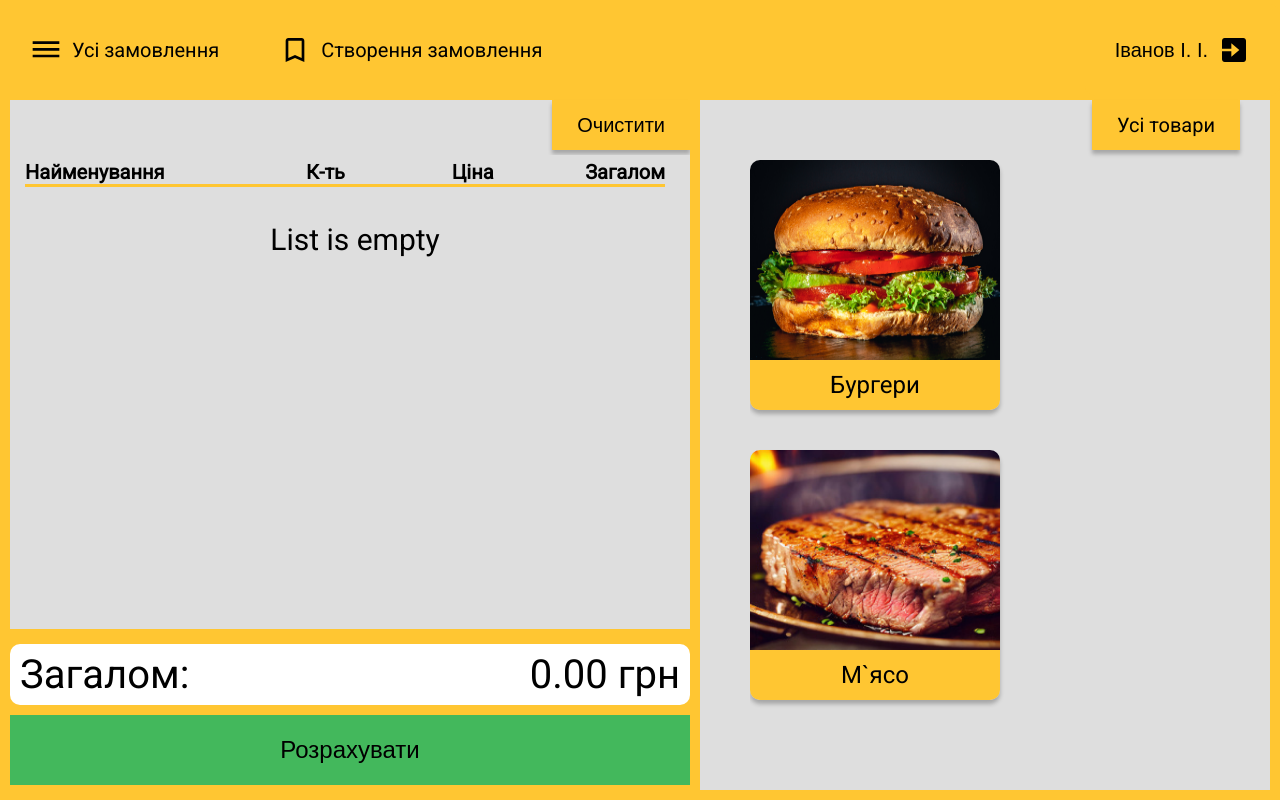
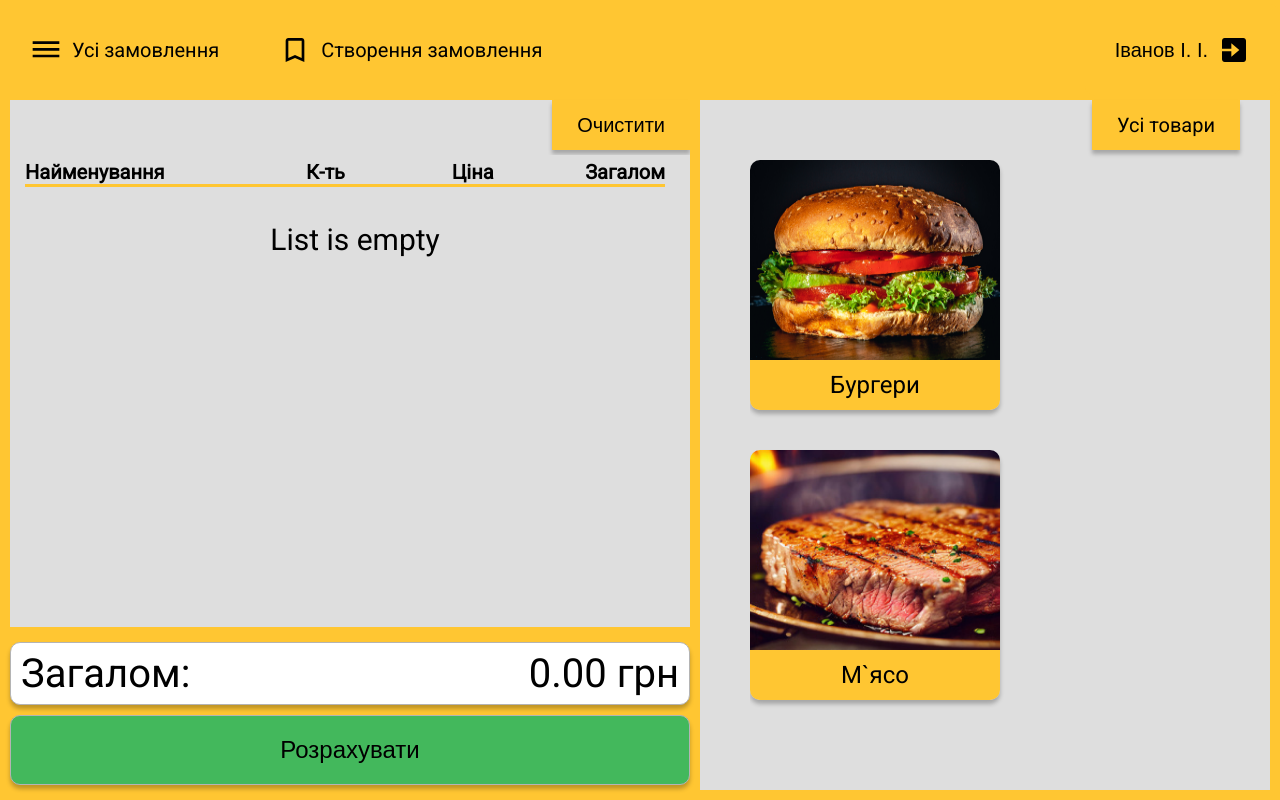
Before and after one commit to EvgenePirat/FiestaFoodProd, a React (Vite) app in the folder frontend/: page /auth in a window 1280 px wide. Both pictures are taken after a click on the button "Увійти". Built offline with nearby package versions, Linux system fonts and the light colour scheme.

Commit message:
feat: add mixin borderOut

```diff
--- a/frontend/src/pages/CreateOrderPage/components/AsideBar/AsideBar.module.scss
+++ b/frontend/src/pages/CreateOrderPage/components/AsideBar/AsideBar.module.scss
@@ -67,7 +67,7 @@
     padding: 7px 10px;
     font-size: 4rem;
     background-color: $colorContentLight;
-    border-radius: 10px;
+    @include borderOut();
   }
 }
 
@@ -79,6 +79,6 @@
   align-items: center;
   justify-content: center;
   font-size: 2.4rem;
-  border: none;
   cursor: pointer;
+  @include borderOut();
 }
--- a/frontend/src/pages/CreateOrderPage/components/PopupSubmitClear/PopupSubmitClear.module.scss
+++ b/frontend/src/pages/CreateOrderPage/components/PopupSubmitClear/PopupSubmitClear.module.scss
@@ -1,4 +1,5 @@
 @import "../../../../scss/variables.scss";
+@import "../../../../scss/mixins.scss";
 
 .content {
   flex: 1;
@@ -21,10 +22,8 @@
   height: 50px;
   width: 100px;
   font-size: 2rem;
-  border: 1px solid $colorButtonBorder;
-  border-radius: 10px;
   cursor: pointer;
-  box-shadow: 0 4px 4px 0 $colorBoxShadow;
+  @include borderOut();
 
   &.submit {
     background-color: $colorSuccess;
--- a/frontend/src/scss/mixins.scss
+++ b/frontend/src/scss/mixins.scss
@@ -37,3 +37,9 @@
     background: $colorScrollbarHover;
   }
 }
+
+@mixin borderOut() {
+  border: 1px solid $colorBorder;
+  border-radius: 10px;
+  box-shadow: 0 4px 4px 0 $colorBoxShadow;
+}
--- a/frontend/src/scss/variables.scss
+++ b/frontend/src/scss/variables.scss
@@ -6,6 +6,7 @@ $colorSecondaryActive: #E0BA00;
 $colorContentLight: #FFFFFF;
 
 $colorBack: #DEDEDE;
+$colorBorder: #B4B4B4;
 
 $colorAuthPage: #FAD00A;
 
@@ -14,7 +15,6 @@ $colorDanger: #FF0000;
 $colorDangerDark: #D26E6E;
 
 $colorOrderItemBack: #AEAEAE;
-$colorButtonBorder: #B4B4B4;
 
 $colorScrollbar: #CECECE;
 $colorScrollbarHover: #BABABA;
```
